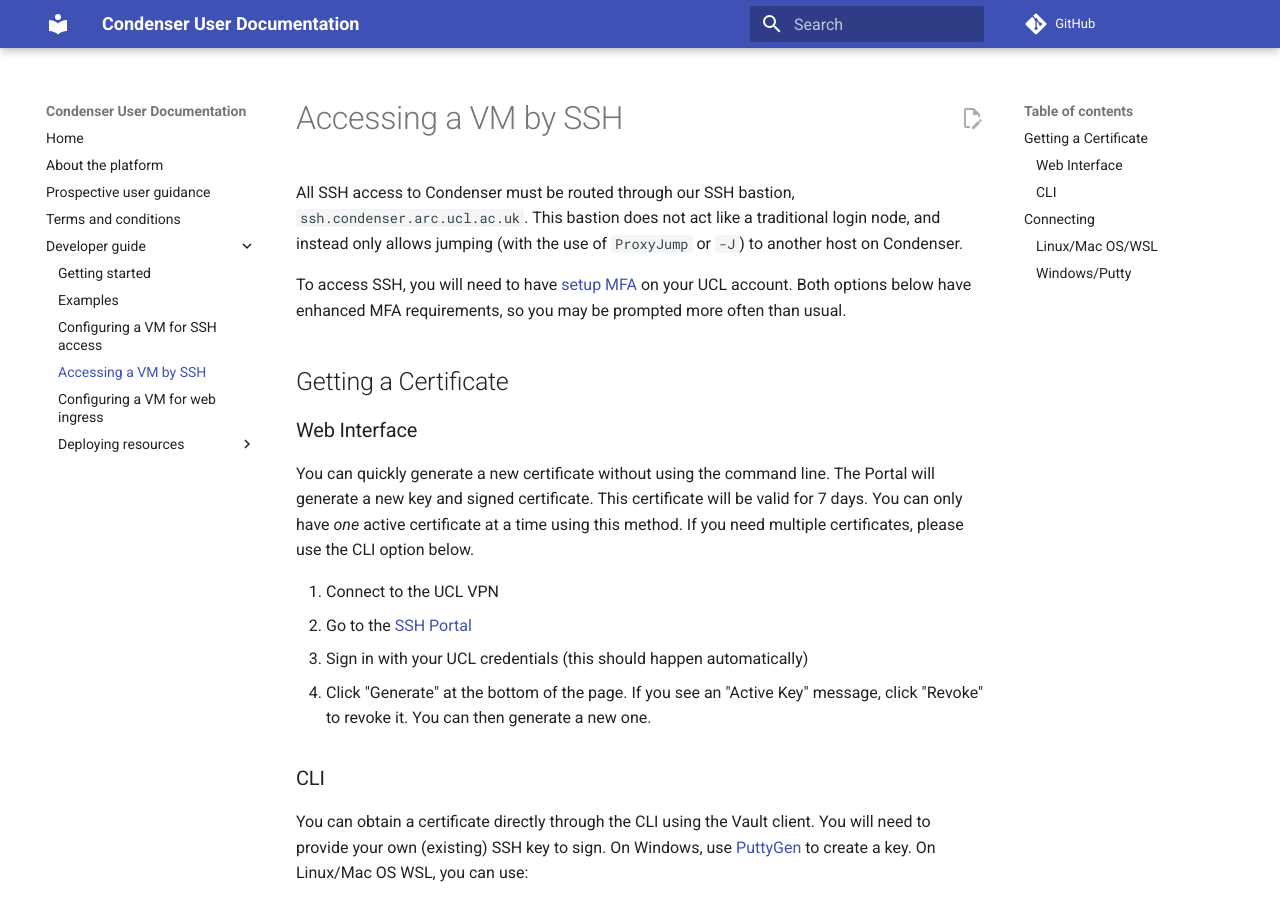
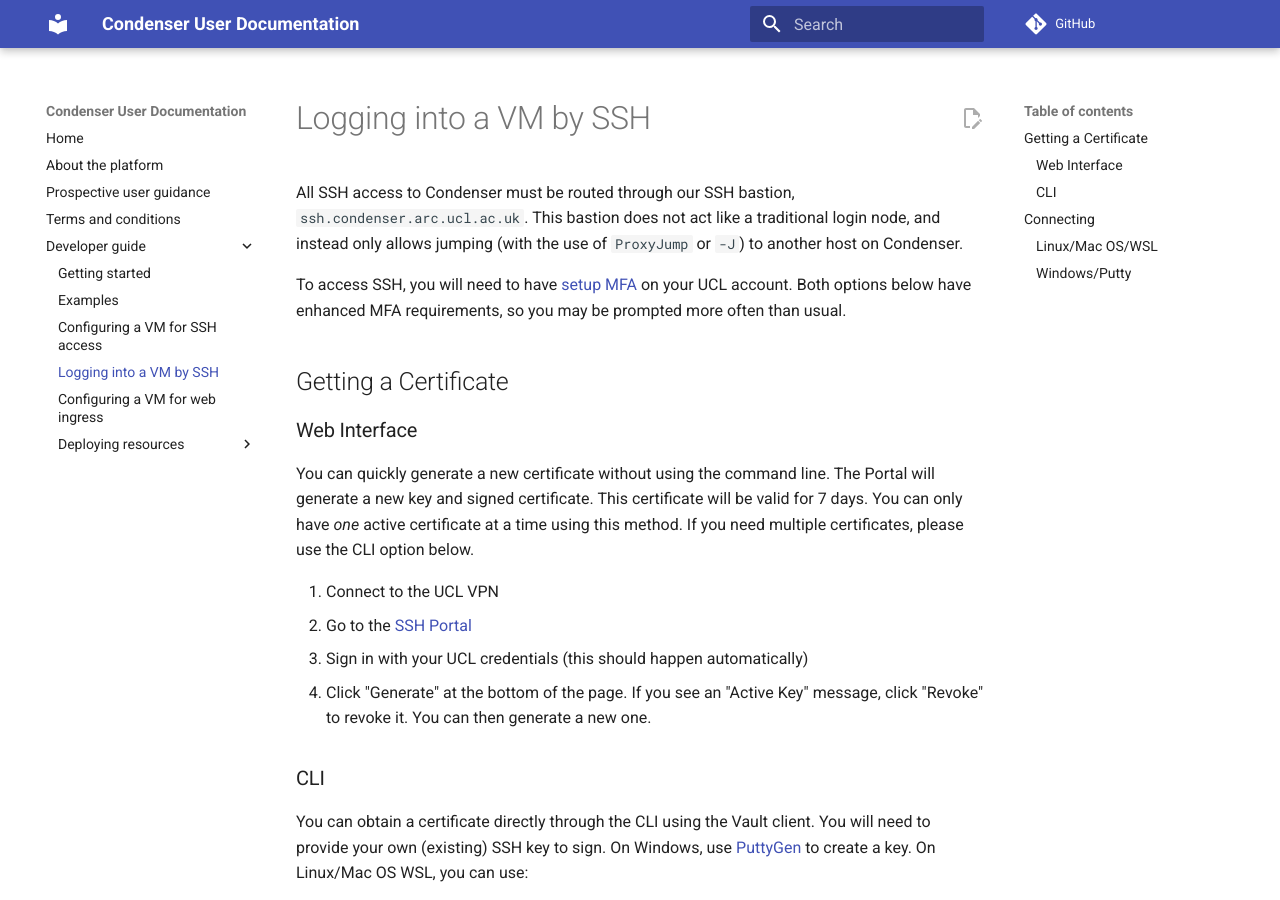
Before and after one commit to UCL-ARC/condenser-mkdocs, an MkDocs documentation site: the page built from docs/developer_guide/ssh_login.md, in a window 1280 px wide and 900 px high. Built offline with MkDocs 1.6.1 and Material for MkDocs 9.7.7, drawn with Linux system fonts in a browser that asks for light colours; comment, search, counter and statistics services are not loaded.

Commit message:
Change title

```diff
--- a/docs/developer_guide/ssh_login.md
+++ b/docs/developer_guide/ssh_login.md
@@ -1,8 +1,8 @@
 ---
-title: Accessing a VM by SSH
+title: Logging into a VM by SSH
 ---
 
-# Accessing a VM by SSH
+# Logging into a VM by SSH
 
 All SSH access to Condenser must be routed through our SSH bastion,
 `ssh.condenser.arc.ucl.ac.uk`. This bastion does not act like a traditional
```
